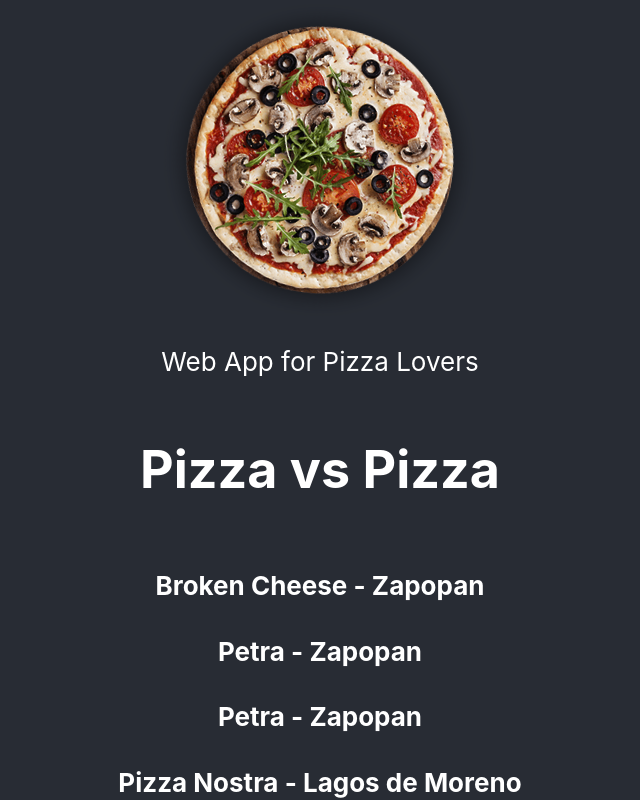
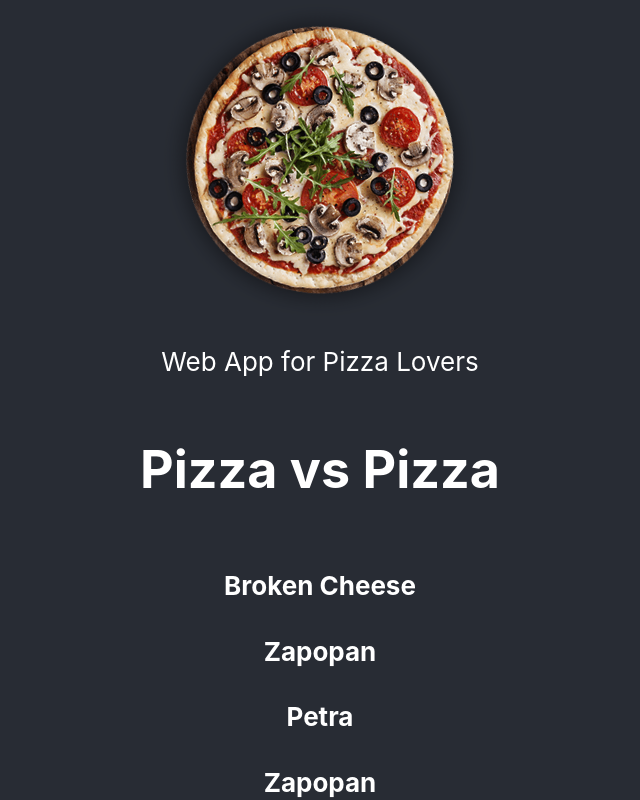
Before and after one commit to ralberrto/pizzavspizza, a React (Create React App) app in the folder front_pizzavspizza/: page / in a window 1280 px wide. Shown: the top 800 px of the page, without its empty margins (320-960 px from the left). Built offline with nearby package versions, Linux system fonts and the light colour scheme.

Commit message:
Add pizzeria details component in react's structure

```diff
--- /dev/null
+++ b/front_pizzavspizza/src/pizzerias/pizzeriadetails.js
@@ -0,0 +1,18 @@
+import React from 'react';
+import DummyData from './dummydata.json';
+
+
+class PizzaDetail extends React.Component {
+    render() {
+        const { pizzeria } = { ...this.props };
+
+        return (
+            <div className='pizzeria-details'>
+                <h4>{pizzeria.name}</h4>
+                <h4>{pizzeria.city}</h4>
+            </div>
+        );
+    }
+}
+
+export default PizzaDetail;
--- a/front_pizzavspizza/src/pizzerias/pizzeriaslist.js
+++ b/front_pizzavspizza/src/pizzerias/pizzeriaslist.js
@@ -1,5 +1,6 @@
 import React from 'react';
 import DummyData from './dummydata.json';
+import PizzaDetail from './pizzeriadetails';
 
 
 class PizzaList extends React.Component {
@@ -7,7 +8,7 @@ class PizzaList extends React.Component {
         return (
             <div className='pizzeria-list'>
                 {DummyData.map((pizzeria) => (
-                    <h4 key={pizzeria.id}>{pizzeria.name} - {pizzeria.city}</h4>
+                    <PizzaDetail key={pizzeria.id} pizzeria={pizzeria} />
                 ))}
             </div>
         );
```
